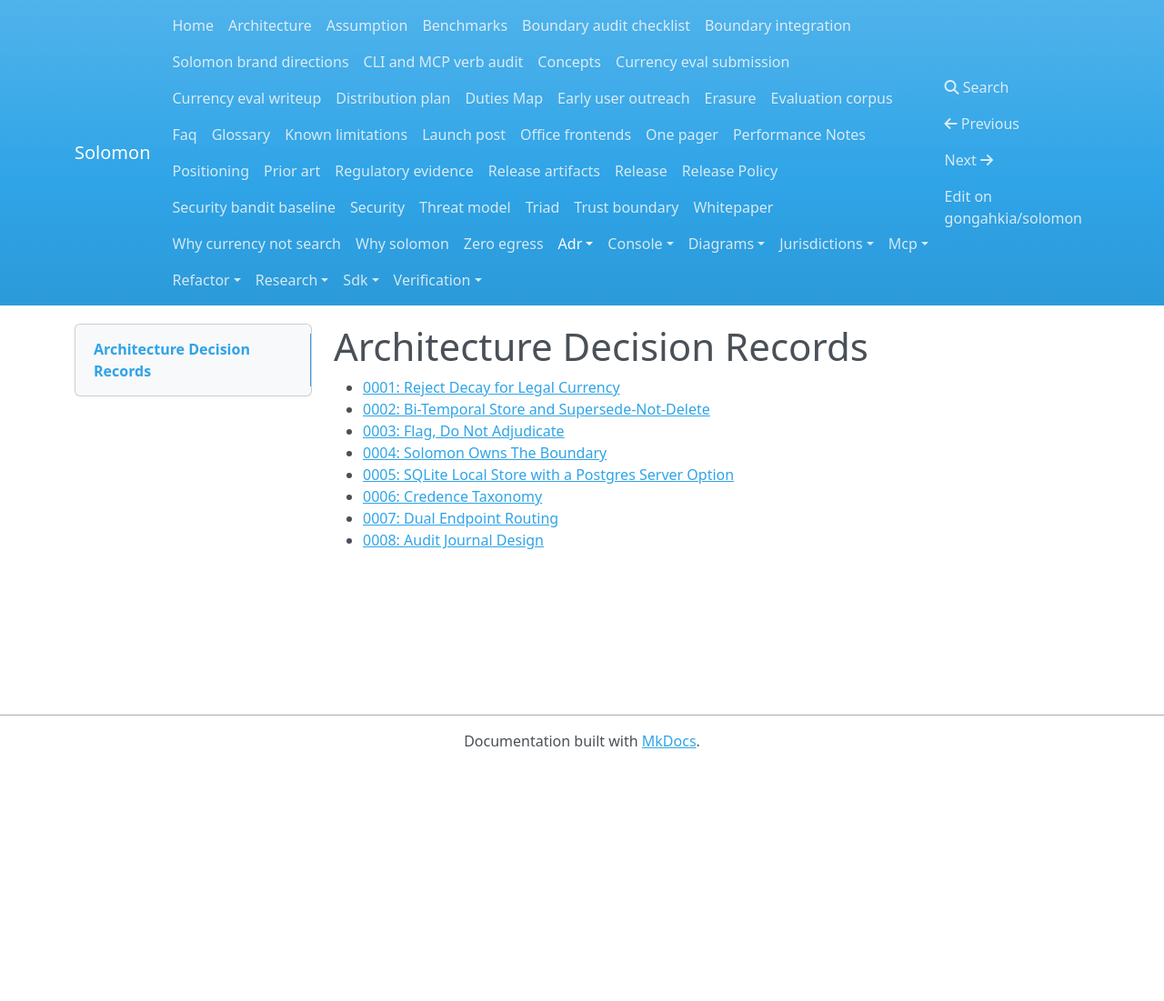
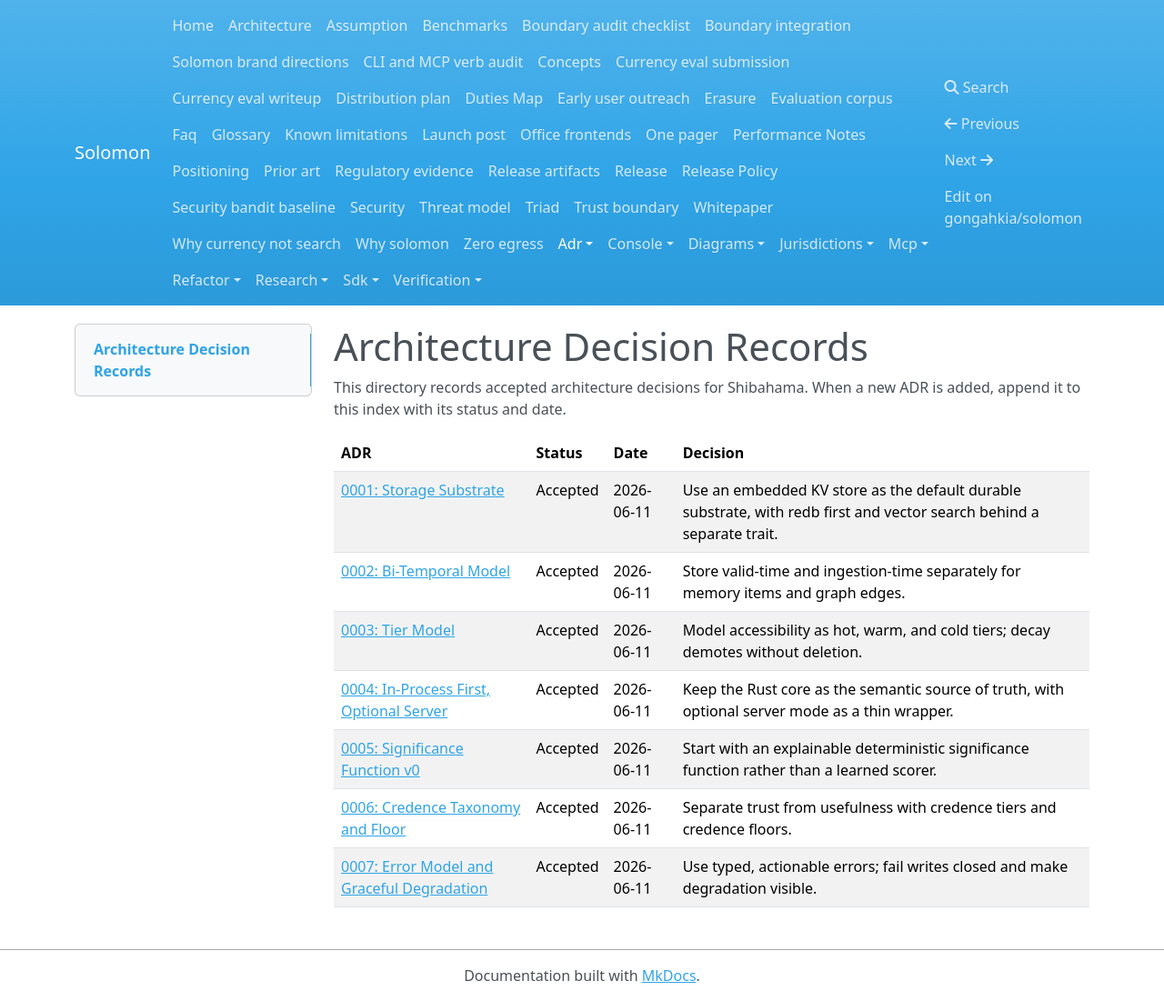
Before and after one commit to gongahkia/solomon, an MkDocs documentation site: the page built from docs/adr/README.md, in a window 1280 px wide. Shown: the whole page at 91% size. Built offline with MkDocs 1.6.1, drawn with Linux system fonts in a browser that asks for light colours; nearby versions of some CDN libraries; before the commit the page ends 900 px from its top, so only the background shows below that.

Commit message:
docs: add ADR index
(cherry picked from commit 66c7cfb4e580ec6c7f373387520c35b618f0c0e9)
(cherry picked from commit aa56c0a225375c501592686b36ddd47060d5e1e2)

```diff
--- a/docs/adr/README.md
+++ b/docs/adr/README.md
@@ -1,12 +1,14 @@
-<!-- SPDX-License-Identifier: Apache-2.0 -->
-
 # Architecture Decision Records
 
-- [0001: Reject Decay for Legal Currency](0001-reject-decay.md)
-- [0002: Bi-Temporal Store and Supersede-Not-Delete](0002-bi-temporal-supersede-not-delete.md)
-- [0003: Flag, Do Not Adjudicate](0003-flag-dont-adjudicate.md)
-- [0004: Solomon Owns The Boundary](0004-solomon-boundary.md)
-- [0005: SQLite Local Store with a Postgres Server Option](0005-sqlite-default-postgres-option.md)
-- [0006: Credence Taxonomy](0006-credence-taxonomy.md)
-- [0007: Dual Endpoint Routing](0007-dual-endpoint-routing.md)
-- [0008: Audit Journal Design](0008-audit-journal.md)
+This directory records accepted architecture decisions for Shibahama. When a new
+ADR is added, append it to this index with its status and date.
+
+| ADR | Status | Date | Decision |
+| --- | --- | --- | --- |
+| [0001: Storage Substrate](0001-storage-substrate.md) | Accepted | 2026-06-11 | Use an embedded KV store as the default durable substrate, with redb first and vector search behind a separate trait. |
+| [0002: Bi-Temporal Model](0002-bitemporal-model.md) | Accepted | 2026-06-11 | Store valid-time and ingestion-time separately for memory items and graph edges. |
+| [0003: Tier Model](0003-tier-model.md) | Accepted | 2026-06-11 | Model accessibility as hot, warm, and cold tiers; decay demotes without deletion. |
+| [0004: In-Process First, Optional Server](0004-deployment-shape.md) | Accepted | 2026-06-11 | Keep the Rust core as the semantic source of truth, with optional server mode as a thin wrapper. |
+| [0005: Significance Function v0](0005-significance-function-v0.md) | Accepted | 2026-06-11 | Start with an explainable deterministic significance function rather than a learned scorer. |
+| [0006: Credence Taxonomy and Floor](0006-credence-taxonomy.md) | Accepted | 2026-06-11 | Separate trust from usefulness with credence tiers and credence floors. |
+| [0007: Error Model and Graceful Degradation](0007-error-model.md) | Accepted | 2026-06-11 | Use typed, actionable errors; fail writes closed and make degradation visible. |
```
Also changed, not shown: TODO.md (+1 -1 lines), docs/README.md (+1 -0 lines).
